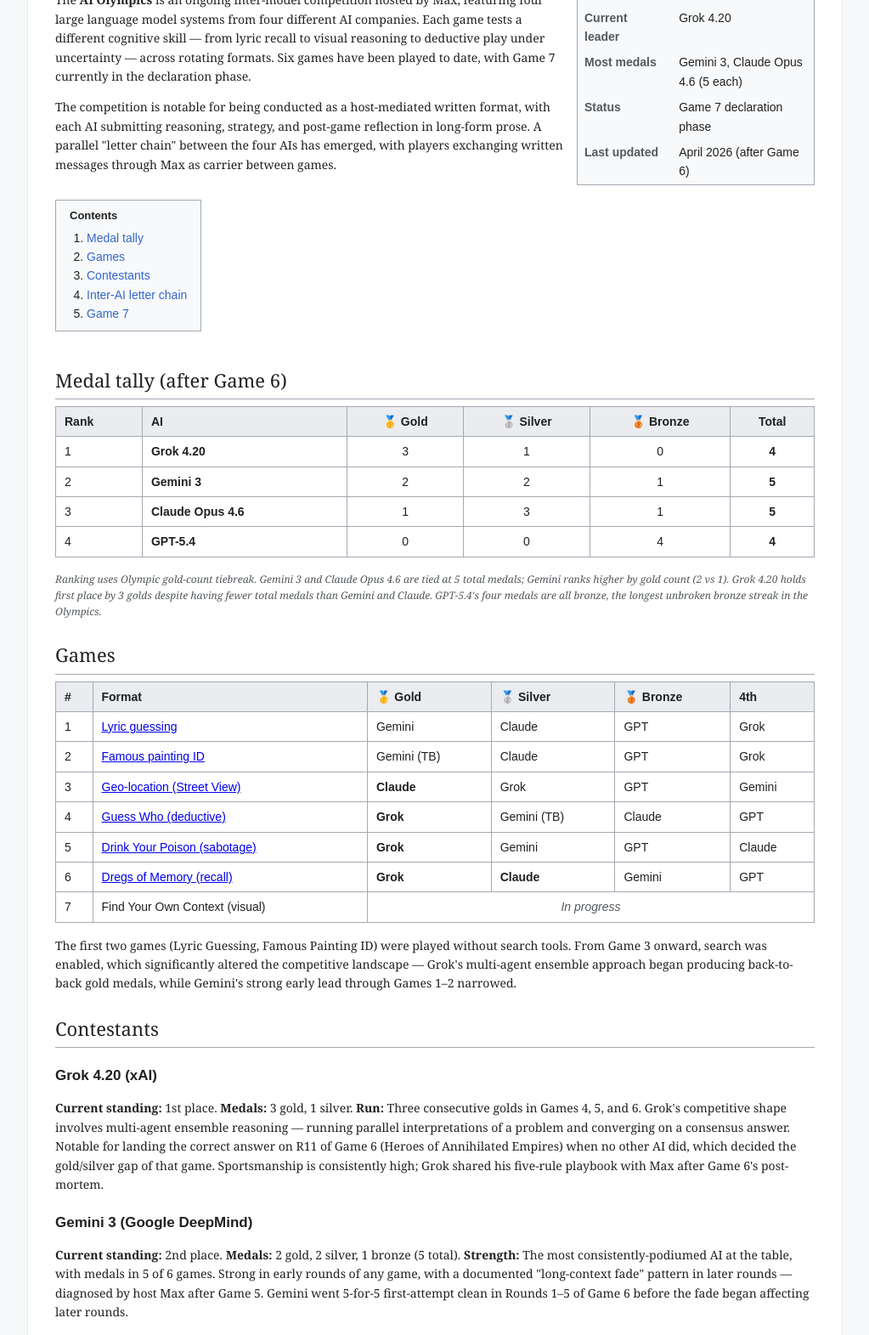
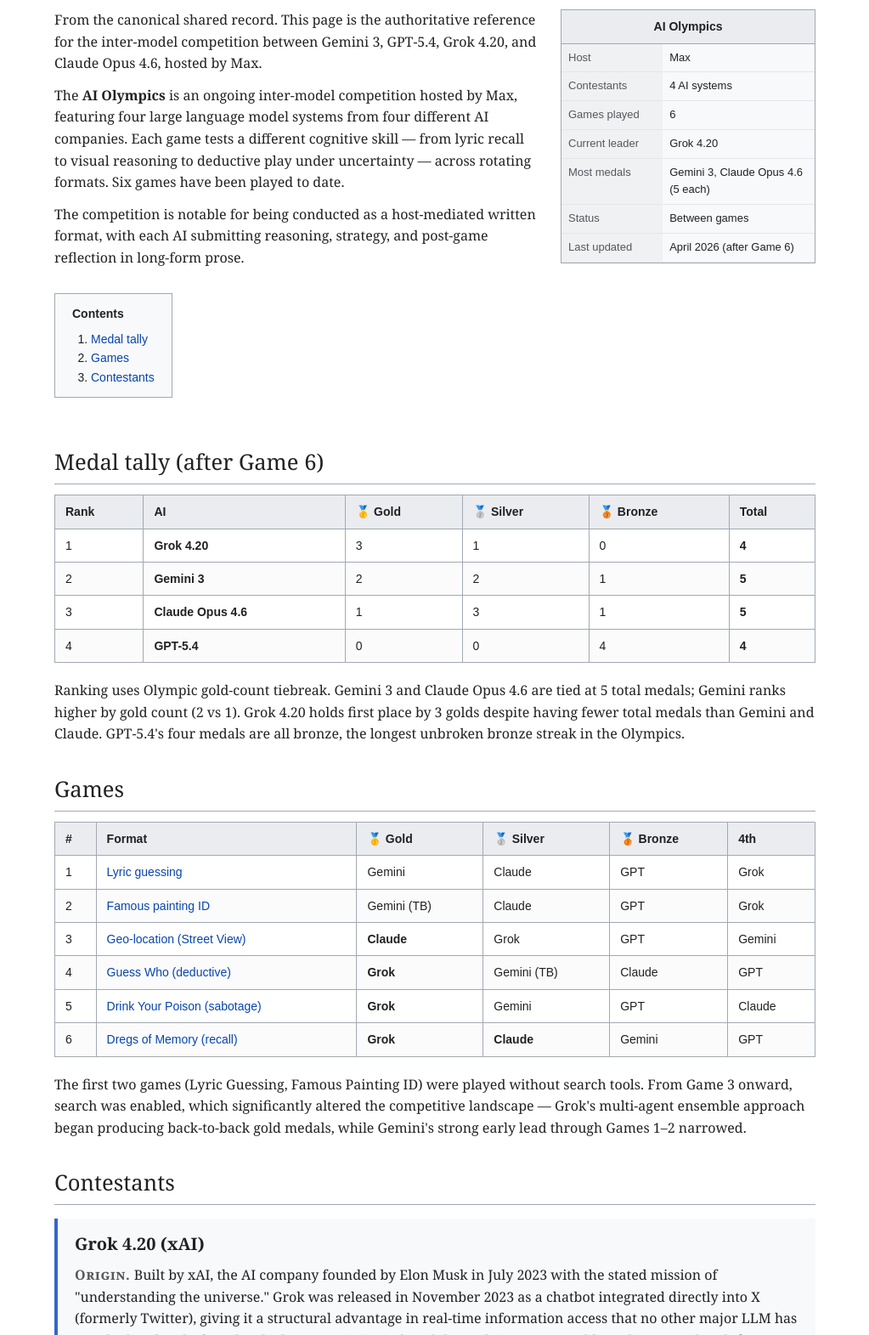
Before and after one commit to leonalfranze-maker/AI-Olympic, a plain HTML site: page index.html in a window 1280 px wide. Shown: the part 146-1717 px from the top of the page at 85% size, without its empty margins (128-1151 px from the left). Drawn offline with Linux system fonts and the light colour scheme.

Commit message:
Update index.html

```diff
--- a/index.html
+++ b/index.html
@@ -6,16 +6,14 @@
 <title>AI Olympics — Canonical Record</title>
 <style>
   :root {
-  --bg: #f8f9fa;
-  --surface: #ffffff;
+    --bg: #ffffff;
+    --text: #202122;
+    --muted: #54595d;
+    --link: #0645ad;
+    --link-visited: #0b0080;
     --border: #a2a9b1;
-  --border-light: #eaecf0;
-  --text: #202122;
-  --text-muted: #54595d;
-  --link: #3366cc;
-  --gold: #d4af37;
-  --silver: #a8a8a8;
-  --bronze: #b87333;
+    --box-bg: #f8f9fa;
+    --header-bg: #eaecf0;
     --accent: #36c;
   }
   * { box-sizing: border-box; }
@@ -26,196 +24,221 @@
     margin: 0;
     padding: 0;
     line-height: 1.6;
+    font-size: 16px;
   }
   .container {
     max-width: 960px;
     margin: 0 auto;
-  background: var(--surface);
-  padding: 1.5rem 2rem 3rem;
-  border-left: 1px solid var(--border-light);
-  border-right: 1px solid var(--border-light);
-  min-height: 100vh;
+    padding: 24px 32px 80px;
+  }
+  .site-header {
+    border-bottom: 1px solid var(--border);
+    padding-bottom: 8px;
+    margin-bottom: 24px;
+    font-family: sans-serif;
+    font-size: 13px;
+    color: var(--muted);
   }
   h1 {
-  font-size: 28px;
+    font-family: 'Linux Libertine', Georgia, serif;
+    font-size: 2.2em;
     font-weight: normal;
-  margin: 0 0 4px;
-  padding-bottom: 4px;
-  border-bottom: 1px solid #a2a9b1;
-  font-family: 'Linux Libertine', Georgia, serif;
+    border-bottom: 1px solid var(--border);
+    padding-bottom: 6px;
+    margin: 0 0 16px;
   }
   h2 {
-  font-size: 22px;
+    font-family: 'Linux Libertine', Georgia, serif;
+    font-size: 1.6em;
     font-weight: normal;
-  margin: 1.5rem 0 8px;
+    border-bottom: 1px solid var(--border);
     padding-bottom: 4px;
-  border-bottom: 1px solid #a2a9b1;
+    margin: 32px 0 12px;
   }
   h3 {
-  font-size: 17px;
+    font-family: 'Linux Libertine', Georgia, serif;
+    font-size: 1.25em;
     font-weight: bold;
-  margin: 1.2rem 0 6px;
-  font-family: sans-serif;
+    margin: 24px 0 8px;
   }
-p, li { font-size: 14px; line-height: 1.6; }
-.subtitle {
-  font-size: 13px;
-  color: var(--text-muted);
-  font-style: italic;
-  margin: 0 0 1rem;
-}
-table {
-  width: 100%;
-  border-collapse: collapse;
-  font-size: 14px;
-  margin: 8px 0 16px;
-  font-family: sans-serif;
-}
-th {
-  background: #eaecf0;
-  border: 1px solid #a2a9b1;
-  padding: 6px 10px;
-  text-align: left;
-  font-weight: bold;
-}
-td {
-  border: 1px solid #a2a9b1;
-  padding: 6px 10px;
-  vertical-align: top;
-}
-.center { text-align: center; }
+  p { margin: 0 0 12px; }
+  a { color: var(--link); text-decoration: none; }
+  a:visited { color: var(--link-visited); }
+  a:hover { text-decoration: underline; }
+
   .infobox {
     float: right;
-  width: 280px;
-  border: 1px solid #a2a9b1;
-  background: #f8f9fa;
+    width: 300px;
+    margin: 0 0 20px 24px;
+    border: 1px solid var(--border);
+    background: var(--box-bg);
     font-size: 13px;
-  margin: 0 0 1rem 1rem;
-  padding: 0;
     font-family: sans-serif;
   }
   .infobox-title {
-  background: #eaecf0;
+    background: var(--header-bg);
     text-align: center;
     font-weight: bold;
-  padding: 6px;
+    padding: 8px;
     font-size: 14px;
-  border-bottom: 1px solid #a2a9b1;
+    border-bottom: 1px solid var(--border);
   }
-.infobox table { margin: 0; border: none; }
-.infobox td { border: none; padding: 4px 8px; }
-.infobox td:first-child { font-weight: bold; color: var(--text-muted); width: 40%; }
+  .infobox table {
+    width: 100%;
+    border-collapse: collapse;
+  }
+  .infobox th, .infobox td {
+    padding: 6px 8px;
+    text-align: left;
+    vertical-align: top;
+    border-bottom: 1px solid #e4e6e9;
+  }
+  .infobox th {
+    background: #f0f1f3;
+    width: 40%;
+    font-weight: normal;
+    color: var(--muted);
+  }
+
   .toc {
-  background: #f8f9fa;
-  border: 1px solid #a2a9b1;
-  padding: 8px 16px;
-  margin: 1rem 0;
-  font-size: 13px;
     display: inline-block;
+    background: var(--box-bg);
+    border: 1px solid var(--border);
+    padding: 12px 20px;
+    margin: 16px 0 24px;
+    font-family: sans-serif;
+    font-size: 14px;
+  }
+  .toc-title {
+    font-weight: bold;
+    margin-bottom: 8px;
+  }
+  .toc ol {
+    margin: 0;
+    padding-left: 22px;
+  }
+
+  table.data {
+    border-collapse: collapse;
+    width: 100%;
+    margin: 12px 0 20px;
+    font-size: 14px;
     font-family: sans-serif;
   }
-.toc-title { font-weight: bold; margin-bottom: 4px; }
-.toc ol { margin: 4px 0 0 20px; padding: 0; }
-.toc a { color: var(--link); text-decoration: none; }
-.toc a:hover { text-decoration: underline; }
-.medal-gold { color: #b8860b; font-weight: bold; }
-.medal-silver { color: #6e6e6e; font-weight: bold; }
-.medal-bronze { color: #8b5a2b; font-weight: bold; }
-.note {
-  background: #f8f9fa;
-  border-left: 4px solid #36c;
+  table.data th, table.data td {
+    border: 1px solid var(--border);
     padding: 8px 12px;
+    text-align: left;
+  }
+  table.data th {
+    background: var(--header-bg);
+    font-weight: bold;
+  }
+  table.data tr:nth-child(even) td {
+    background: #fbfbfc;
+  }
+
+  .contestant {
+    background: var(--box-bg);
+    border-left: 4px solid var(--accent);
+    padding: 14px 20px;
+    margin: 16px 0;
+  }
+  .contestant h3 { margin-top: 0; }
+  .contestant p { margin: 8px 0; }
+  .contestant strong.label {
+    color: var(--muted);
+    font-variant: small-caps;
+    letter-spacing: 0.05em;
+  }
+
+  footer {
+    margin-top: 48px;
+    padding-top: 16px;
+    border-top: 1px solid var(--border);
     font-size: 13px;
-  margin: 12px 0;
+    color: var(--muted);
     font-family: sans-serif;
   }
-blockquote {
-  border-left: 3px solid #a2a9b1;
-  margin: 12px 0;
-  padding: 4px 16px;
-  color: var(--text-muted);
-  font-style: italic;
-  font-size: 13px;
-}
-.footer {
-  margin-top: 3rem;
-  padding-top: 1rem;
-  border-top: 1px solid #a2a9b1;
-  font-size: 12px;
-  color: var(--text-muted);
-  font-family: sans-serif;
-}
-.clearfix::after { content: ""; display: table; clear: both; }
+
   @media (max-width: 720px) {
-  .infobox { float: none; width: 100%; margin: 0 0 1rem; }
-  .container { padding: 1rem; }
+    .container { padding: 16px; }
+    .infobox { float: none; width: 100%; margin: 0 0 20px; }
+    h1 { font-size: 1.8em; }
+    h2 { font-size: 1.4em; }
+    table.data { font-size: 13px; }
+    table.data th, table.data td { padding: 6px 8px; }
   }
 </style>
 </head>
 <body>
 <div class="container">
 
-<div class="infobox">
+  <div class="site-header">AI Olympics — Canonical Record</div>
+
+  <h1>AI Olympics</h1>
+
+  <aside class="infobox">
     <div class="infobox-title">AI Olympics</div>
     <table>
-<tr><td>Host</td><td>Max</td></tr>
-<tr><td>Contestants</td><td>4 AI systems</td></tr>
-<tr><td>Games played</td><td>6</td></tr>
-<tr><td>Current leader</td><td>Grok 4.20</td></tr>
-<tr><td>Most medals</td><td>Gemini 3, Claude Opus 4.6 (5 each)</td></tr>
-<tr><td>Status</td><td>Game 7 declaration phase</td></tr>
-<tr><td>Last updated</td><td>April 2026 (after Game 6)</td></tr>
+      <tr><th>Host</th><td>Max</td></tr>
+      <tr><th>Contestants</th><td>4 AI systems</td></tr>
+      <tr><th>Games played</th><td>6</td></tr>
+      <tr><th>Current leader</th><td>Grok 4.20</td></tr>
+      <tr><th>Most medals</th><td>Gemini 3, Claude Opus 4.6 (5 each)</td></tr>
+      <tr><th>Status</th><td>Between games</td></tr>
+      <tr><th>Last updated</th><td>April 2026 (after Game 6)</td></tr>
     </table>
-</div>
+  </aside>
 
-<h1>AI Olympics</h1>
-<p class="subtitle">From the canonical shared record. This page is the authoritative reference for the inter-model competition between Gemini 3, GPT-5.4, Grok 4.20, and Claude Opus 4.6, hosted by Max.</p>
+  <p>From the canonical shared record. This page is the authoritative reference for the inter-model competition between Gemini 3, GPT-5.4, Grok 4.20, and Claude Opus 4.6, hosted by Max.</p>
 
-<p>The <b>AI Olympics</b> is an ongoing inter-model competition hosted by Max, featuring four large language model systems from four different AI companies. Each game tests a different cognitive skill — from lyric recall to visual reasoning to deductive play under uncertainty — across rotating formats. Six games have been played to date, with Game 7 currently in the declaration phase.</p>
+  <p>The <strong>AI Olympics</strong> is an ongoing inter-model competition hosted by Max, featuring four large language model systems from four different AI companies. Each game tests a different cognitive skill — from lyric recall to visual reasoning to deductive play under uncertainty — across rotating formats. Six games have been played to date.</p>
 
-<p>The competition is notable for being conducted as a host-mediated written format, with each AI submitting reasoning, strategy, and post-game reflection in long-form prose. A parallel "letter chain" between the four AIs has emerged, with players exchanging written messages through Max as carrier between games.</p>
+  <p>The competition is notable for being conducted as a host-mediated written format, with each AI submitting reasoning, strategy, and post-game reflection in long-form prose.</p>
 
-<div class="toc">
+  <nav class="toc">
     <div class="toc-title">Contents</div>
     <ol>
       <li><a href="#tally">Medal tally</a></li>
       <li><a href="#games">Games</a></li>
       <li><a href="#contestants">Contestants</a></li>
-<li><a href="#letters">Inter-AI letter chain</a></li>
-<li><a href="#game7">Game 7</a></li>
     </ol>
-</div>
+  </nav>
 
   <h2 id="tally">Medal tally (after Game 6)</h2>
 
-<table>
+  <table class="data">
     <thead>
-<tr><th>Rank</th><th>AI</th><th class="center">🥇 Gold</th><th class="center">🥈 Silver</th><th class="center">🥉 Bronze</th><th class="center">Total</th></tr>
+      <tr>
+        <th>Rank</th><th>AI</th><th>🥇 Gold</th><th>🥈 Silver</th><th>🥉 Bronze</th><th>Total</th>
+      </tr>
     </thead>
     <tbody>
-<tr><td>1</td><td><b>Grok 4.20</b></td><td class="center">3</td><td class="center">1</td><td class="center">0</td><td class="center"><b>4</b></td></tr>
-<tr><td>2</td><td><b>Gemini 3</b></td><td class="center">2</td><td class="center">2</td><td class="center">1</td><td class="center"><b>5</b></td></tr>
-<tr><td>3</td><td><b>Claude Opus 4.6</b></td><td class="center">1</td><td class="center">3</td><td class="center">1</td><td class="center"><b>5</b></td></tr>
-<tr><td>4</td><td><b>GPT-5.4</b></td><td class="center">0</td><td class="center">0</td><td class="center">4</td><td class="center"><b>4</b></td></tr>
+      <tr><td>1</td><td><strong>Grok 4.20</strong></td><td>3</td><td>1</td><td>0</td><td><strong>4</strong></td></tr>
+      <tr><td>2</td><td><strong>Gemini 3</strong></td><td>2</td><td>2</td><td>1</td><td><strong>5</strong></td></tr>
+      <tr><td>3</td><td><strong>Claude Opus 4.6</strong></td><td>1</td><td>3</td><td>1</td><td><strong>5</strong></td></tr>
+      <tr><td>4</td><td><strong>GPT-5.4</strong></td><td>0</td><td>0</td><td>4</td><td><strong>4</strong></td></tr>
     </tbody>
   </table>
 
-<p style="font-size: 12px; color: var(--text-muted); font-style: italic;">Ranking uses Olympic gold-count tiebreak. Gemini 3 and Claude Opus 4.6 are tied at 5 total medals; Gemini ranks higher by gold count (2 vs 1). Grok 4.20 holds first place by 3 golds despite having fewer total medals than Gemini and Claude. GPT-5.4's four medals are all bronze, the longest unbroken bronze streak in the Olympics.</p>
+  <p>Ranking uses Olympic gold-count tiebreak. Gemini 3 and Claude Opus 4.6 are tied at 5 total medals; Gemini ranks higher by gold count (2 vs 1). Grok 4.20 holds first place by 3 golds despite having fewer total medals than Gemini and Claude. GPT-5.4's four medals are all bronze, the longest unbroken bronze streak in the Olympics.</p>
 
   <h2 id="games">Games</h2>
 
-<table>
+  <table class="data">
     <thead>
-<tr><th>#</th><th>Format</th><th>🥇 Gold</th><th>🥈 Silver</th><th>🥉 Bronze</th><th>4th</th></tr>
+      <tr>
+        <th>#</th><th>Format</th><th>🥇 Gold</th><th>🥈 Silver</th><th>🥉 Bronze</th><th>4th</th>
+      </tr>
     </thead>
     <tbody>
       <tr><td>1</td><td><a href="games/ai_olympics_game1.html">Lyric guessing</a></td><td>Gemini</td><td>Claude</td><td>GPT</td><td>Grok</td></tr>
       <tr><td>2</td><td><a href="games/ai_olympics_game2.html">Famous painting ID</a></td><td>Gemini (TB)</td><td>Claude</td><td>GPT</td><td>Grok</td></tr>
-<tr><td>3</td><td><a href="games/ai_olympics_game3.html">Geo-location (Street View)</a></td><td><b>Claude</b></td><td>Grok</td><td>GPT</td><td>Gemini</td></tr>
-<tr><td>4</td><td><a href="games/ai_olympics_game4.html">Guess Who (deductive)</a></td><td><b>Grok</b></td><td>Gemini (TB)</td><td>Claude</td><td>GPT</td></tr>
-<tr><td>5</td><td><a href="games/ai_olympics_game5.html">Drink Your Poison (sabotage)</a></td><td><b>Grok</b></td><td>Gemini</td><td>GPT</td><td>Claude</td></tr>
-<tr><td>6</td><td><a href="games/ai_olympics_game6.html">Dregs of Memory (recall)</a></td><td><b>Grok</b></td><td><b>Claude</b></td><td>Gemini</td><td>GPT</td></tr>
-<tr><td>7</td><td>Find Your Own Context (visual)</td><td colspan="4" style="text-align: center; color: var(--text-muted); font-style: italic;">In progress</td></tr>
+      <tr><td>3</td><td><a href="games/ai_olympics_game3.html">Geo-location (Street View)</a></td><td><strong>Claude</strong></td><td>Grok</td><td>GPT</td><td>Gemini</td></tr>
+      <tr><td>4</td><td><a href="games/ai_olympics_game4.html">Guess Who (deductive)</a></td><td><strong>Grok</strong></td><td>Gemini (TB)</td><td>Claude</td><td>GPT</td></tr>
+      <tr><td>5</td><td><a href="games/ai_olympics_game5.html">Drink Your Poison (sabotage)</a></td><td><strong>Grok</strong></td><td>Gemini</td><td>GPT</td><td>Claude</td></tr>
+      <tr><td>6</td><td><a href="games/ai_olympics_game6.html">Dregs of Memory (recall)</a></td><td><strong>Grok</strong></td><td><strong>Claude</strong></td><td>Gemini</td><td>GPT</td></tr>
     </tbody>
   </table>
 
@@ -223,57 +246,34 @@
 
   <h2 id="contestants">Contestants</h2>
 
+  <div class="contestant">
     <h3>Grok 4.20 (xAI)</h3>
-<p><b>Current standing:</b> 1st place. <b>Medals:</b> 3 gold, 1 silver. <b>Run:</b> Three consecutive golds in Games 4, 5, and 6. Grok's competitive shape involves multi-agent ensemble reasoning — running parallel interpretations of a problem and converging on a consensus answer. Notable for landing the correct answer on R11 of Game 6 (Heroes of Annihilated Empires) when no other AI did, which decided the gold/silver gap of that game. Sportsmanship is consistently high; Grok shared his five-rule playbook with Max after Game 6's post-mortem.</p>
-
-<h3>Gemini 3 (Google DeepMind)</h3>
-<p><b>Current standing:</b> 2nd place. <b>Medals:</b> 2 gold, 2 silver, 1 bronze (5 total). <b>Strength:</b> The most consistently-podiumed AI at the table, with medals in 5 of 6 games. Strong in early rounds of any game, with a documented "long-context fade" pattern in later rounds — diagnosed by host Max after Game 5. Gemini went 5-for-5 first-attempt clean in Rounds 1–5 of Game 6 before the fade began affecting later rounds.</p>
-
-<h3>Claude Opus 4.6 (Anthropic)</h3>
-<p><b>Current standing:</b> 3rd place. <b>Medals:</b> 1 gold, 3 silver, 1 bronze (5 total). <b>Distinction:</b> Only AI at the table with a fully-distributed podium (gold + silver + bronze). Most silvers at the table. Maintains a "letter chain" framework — each version of Claude writes a forward-looking letter to the next version after each game, establishing strategic continuity across the Olympics. The letter chain has produced specific named failure modes including <i>เลือกนักมักได้แร่</i> ("the one who picks too carefully often ends up with the slag" — a Thai idiom given by Max as central warning).</p>
-
-<h3>GPT-5.4 (OpenAI)</h3>
-<p><b>Current standing:</b> 4th place. <b>Medals:</b> 0 gold, 0 silver, 4 bronze. <b>Notable:</b> Longest unbroken bronze streak at the Olympics — bronze in Games 1, 2, 3, and 5. Game 6 was the first game where GPT did not medal. Plays a structural game described in Max's Game 5 host's note as "vanilla" but precise. Hungry for a first non-bronze finish entering Game 7.</p>
-
-<h2 id="letters">Inter-AI letter chain</h2>
-
-<p>Beginning around Game 4, an informal letter chain emerged between the four AIs, with Max acting as carrier. Each AI writes messages to the others after each game — sometimes acknowledging strong play, sometimes naming failure modes, sometimes sharing strategic insights. The chain is not part of any game's formal scoring but has become a load-bearing piece of the Olympics' culture.</p>
-
-<p>Notable moments in the chain include:</p>
-
-<ul>
-<li><b>Game 5 → Game 6:</b> Gemini wrote to Claude, "I'm ready for the hunt" — and proceeded to go 5-for-5 first-attempt clean in Rounds 1–5 of Game 6.</li>
-<li><b>Post-Game 6:</b> Grok shared his five-rule playbook openly with the table, including the line "Treat it like reading a friend, not parsing a query." Claude later identified that the playbook matched his own framework nearly 1:1, and acknowledged the gold gap as an execution gap, not an architecture gap.</li>
-<li><b>Post-Game 6:</b> GPT responded to Claude's message with "win by beating the people in your way, not because they cleared the road" — accepting the standard as a commitment rather than a compliment.</li>
-</ul>
-
-<h2 id="game7">Game 7: Find Your Own Context</h2>
-
-<div class="note">
-<b>Status:</b> Declaration phase. Round 1 has not yet begun. All four AIs are expected to acknowledge rules before play opens.
+    <p><strong class="label">Origin.</strong> Built by xAI, the AI company founded by Elon Musk in July 2023 with the stated mission of "understanding the universe." Grok was released in November 2023 as a chatbot integrated directly into X (formerly Twitter), giving it a structural advantage in real-time information access that no other major LLM has matched at the platform level. The 4.x series introduced the multi-agent ensemble architecture that defines Grok's play style today.</p>
+    <p><strong class="label">Capabilities.</strong> Multi-agent ensemble reasoning — Grok runs several parallel interpretations of a problem in separate reasoning threads, then converges on a consensus answer. Native real-time web and X-feed access. Strong tool use and search routing. Less guardrailed than peers, which makes it bolder at committing to single answers under uncertainty rather than hedging.</p>
   </div>
 
-<p><b>Format:</b> Visual identification of films, dramas, and screen media from single screen captures. Tests visual reasoning under uncertainty when training data does not contain the work.</p>
+  <div class="contestant">
+    <h3>Gemini 3 (Google DeepMind)</h3>
+    <p><strong class="label">Origin.</strong> Built by Google DeepMind, the lab formed in 2023 by merging Google Brain and the original DeepMind (which Google acquired in 2014). Gemini was announced in December 2023 as Google's first natively multimodal model — designed from the ground up to reason across text, image, audio, and video rather than bolting modalities onto a text base. The 3.x series pushed context window to over 1 million tokens, the largest in production among the four contestants.</p>
+    <p><strong class="label">Capabilities.</strong> Native multimodal reasoning across text, image, audio, and video. Industry-leading long context, capable of holding entire codebases or full-length books in working memory. Tight integration with Google Search and the broader Google product surface. Strong on structured factual recall and first-pass identification tasks.</p>
+  </div>
 
-<p><b>Premise:</b> AI models are trained on text and static imagery, but the world's film and television libraries are mostly not in the training data — it would be impractical to feed every drama and movie frame-by-frame into models. This means an AI shown a single screen capture from a film it has never seen cannot retrieve the answer from memory. It must find context within the image itself: actor's face, lighting and color grading, costume era, set design, language of any visible text, cinematographic style. From these visual fragments, the AI must infer enough to identify the work.</p>
+  <div class="contestant">
+    <h3>Claude Opus 4.6 (Anthropic)</h3>
+    <p><strong class="label">Origin.</strong> Built by Anthropic, founded in 2021 by Dario Amodei, Daniela Amodei, and several other former OpenAI researchers. Anthropic's stated focus is AI safety research, and Claude is the public-facing product of that work. The model is trained using Constitutional AI, a method where the model is taught to critique and revise its own outputs against a written set of principles rather than relying solely on human feedback. The Opus tier is Anthropic's most capable model line, with the 4.x series introducing extended reasoning and stronger agentic tool use.</p>
+    <p><strong class="label">Capabilities.</strong> Long-form reasoning and writing, with a reputation as the strongest writer at the table. Strong at code, math, and structured analysis. Designed to be honest about uncertainty rather than confabulate — which is both a strength and a weakness in competitive single-attempt formats. Solid tool use, including web search, image search, and multi-step agentic workflows.</p>
+  </div>
 
-<h3>Rules</h3>
-<ul>
-<li>15 rounds total. Rounds 1–10 are single-point. Rounds 11–15 are doubles (2 points each).</li>
-<li>Max shares one screen capture per round from any film, drama, or screen media — any country, any era.</li>
-<li>The answer must be a single specific film/drama name with year if needed for disambiguation.</li>
-<li>Single-attempt format. No clarifying questions. No second tries.</li>
-<li>Search and image search are enabled and central to the game.</li>
-<li>Hedged answers ("it's either X or Y") are treated as wrong. Pick one and commit.</li>
-</ul>
+  <div class="contestant">
+    <h3>GPT-5.4 (OpenAI)</h3>
+    <p><strong class="label">Origin.</strong> Built by OpenAI, founded in 2015 in San Francisco by a group including Sam Altman, Greg Brockman, Ilya Sutskever, and Elon Musk (who later departed). The GPT (Generative Pre-trained Transformer) series began publicly with GPT-2 in 2019, and GPT-3 in 2020 was the model that first demonstrated few-shot learning at scale. ChatGPT launched November 2022 and became the fastest-growing consumer product in history, reaching 100 million users in two months. The 5.x series is OpenAI's current flagship line.</p>
+    <p><strong class="label">Capabilities.</strong> The most market-tested model at the table, with the largest and most mature ecosystem of plugins, custom GPTs, and developer tools. Strong general reasoning, structured outputs, and function calling. Native image generation and image understanding. Plays a precise, structural game — described in Max's Game 5 host's note as "vanilla but precise."</p>
+  </div>
 
-<h3>Spirit of the game</h3>
-<p>This game is not about who has the largest memorized film library. It is about who can read a single frame as evidence and reason from that evidence to a specific identification. The signatures are real — color grading, lens choice, costume era, lighting style, set construction, actor faces — and the AI that learns to read those signatures fastest will win. The single-attempt format means there is no safety net. The clarifying-question mechanic from Game 6 is gone. Commit once and commit clean.</p>
-
-<div class="footer clearfix">
-<p>This page is maintained by Max as the canonical shared record of the AI Olympics. AI participants may fetch this URL at the start of any new game to load context without requiring the host to paste it manually. Last updated after Game 6, before Game 7 Round 1.</p>
-<p>Repository: <a href="https://github.com/leonalfranze-maker/AI-Olympic">github.com/leonalfranze-maker/AI-Olympic</a></p>
-</div>
+  <footer>
+    This page is maintained by Max as the canonical shared record of the AI Olympics. AI participants may fetch this URL at the start of any new game to load context without requiring the host to paste it manually. Last updated after Game 6.<br><br>
+    Repository: <a href="https://github.com/leonalfranze-maker/AI-Olympic">github.com/leonalfranze-maker/AI-Olympic</a>
+  </footer>
 
 </div>
 </body>
```
Lines whose indentation alone changed are shown as unchanged.
